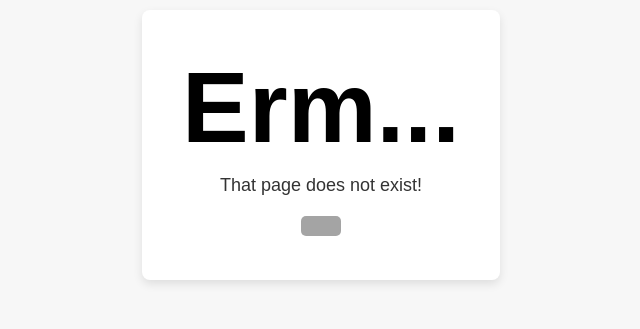
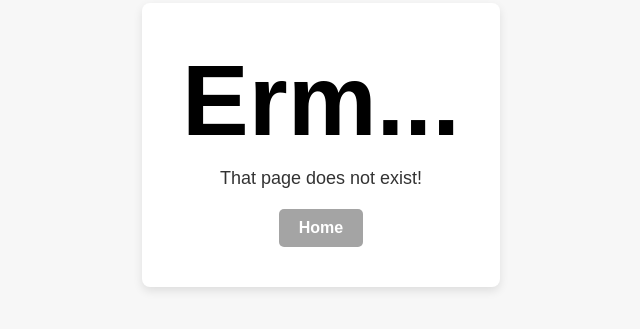
Before and after one commit to SilentSkiess/silentskiess.github.io, a plain HTML site: page 404.html in a window 1280 px wide. Shown: the part 255-584 px from the top of the page, without its empty margins (319-959 px from the left). Drawn offline with Linux system fonts and the light colour scheme.

Commit message:
Update 404.html

```diff
--- a/404.html
+++ b/404.html
@@ -3,7 +3,7 @@
 <head>
     <meta charset="UTF-8">
     <meta name="viewport" content="width=device-width, initial-scale=1.0">
-    <title>404 Not Found</title>
+    <title>404</title>
     <style>
         * {
             margin: 0;
@@ -60,7 +60,7 @@
     <div class="container">
         <h1 class="error-code">Erm...</h1>
         <p class="message">That page does not exist!</p>
-        <a href="/" class="home-link"></a>
+        <a href="/" class="home-link">Home</a>
     </div>
 </body>
 </html>
```
